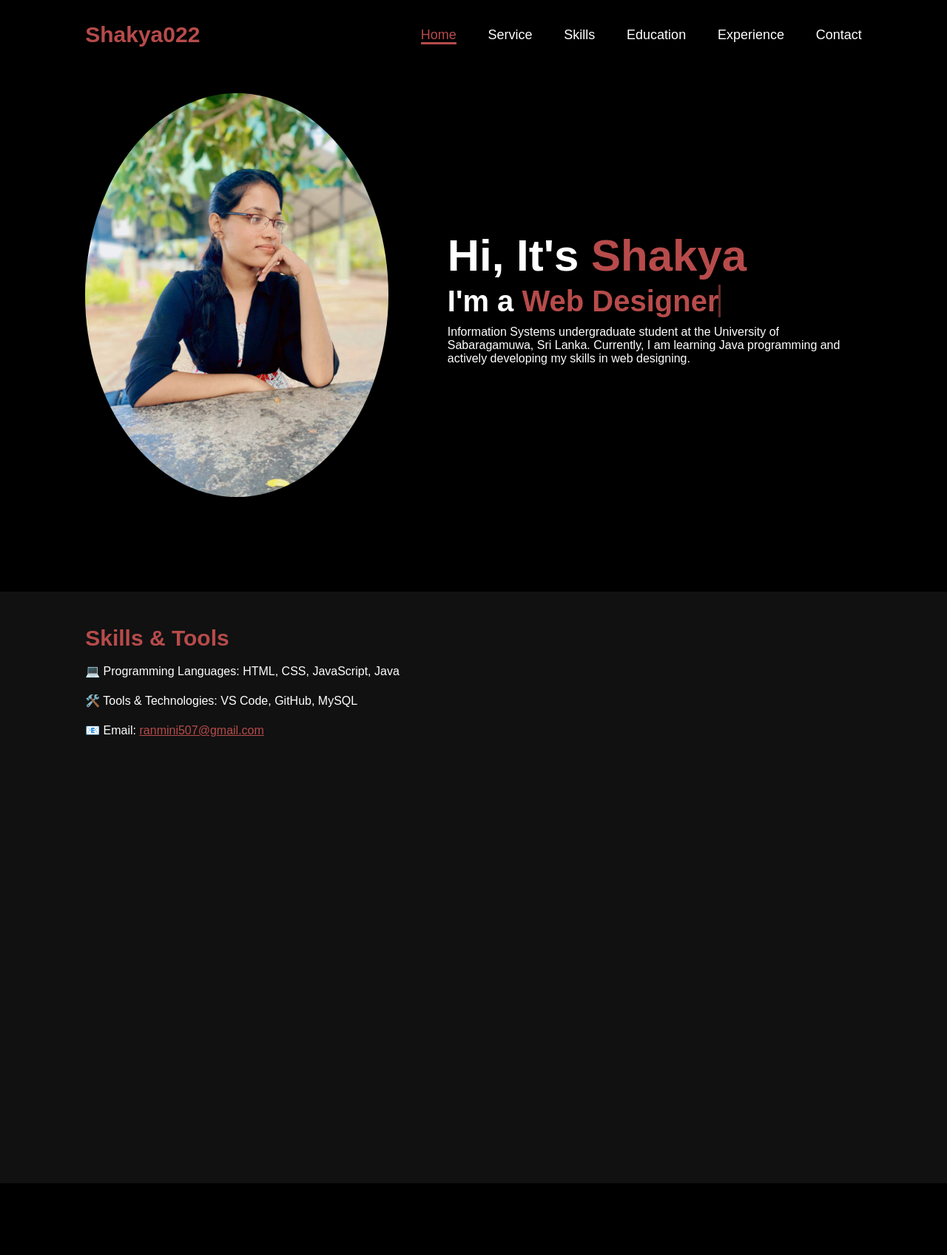
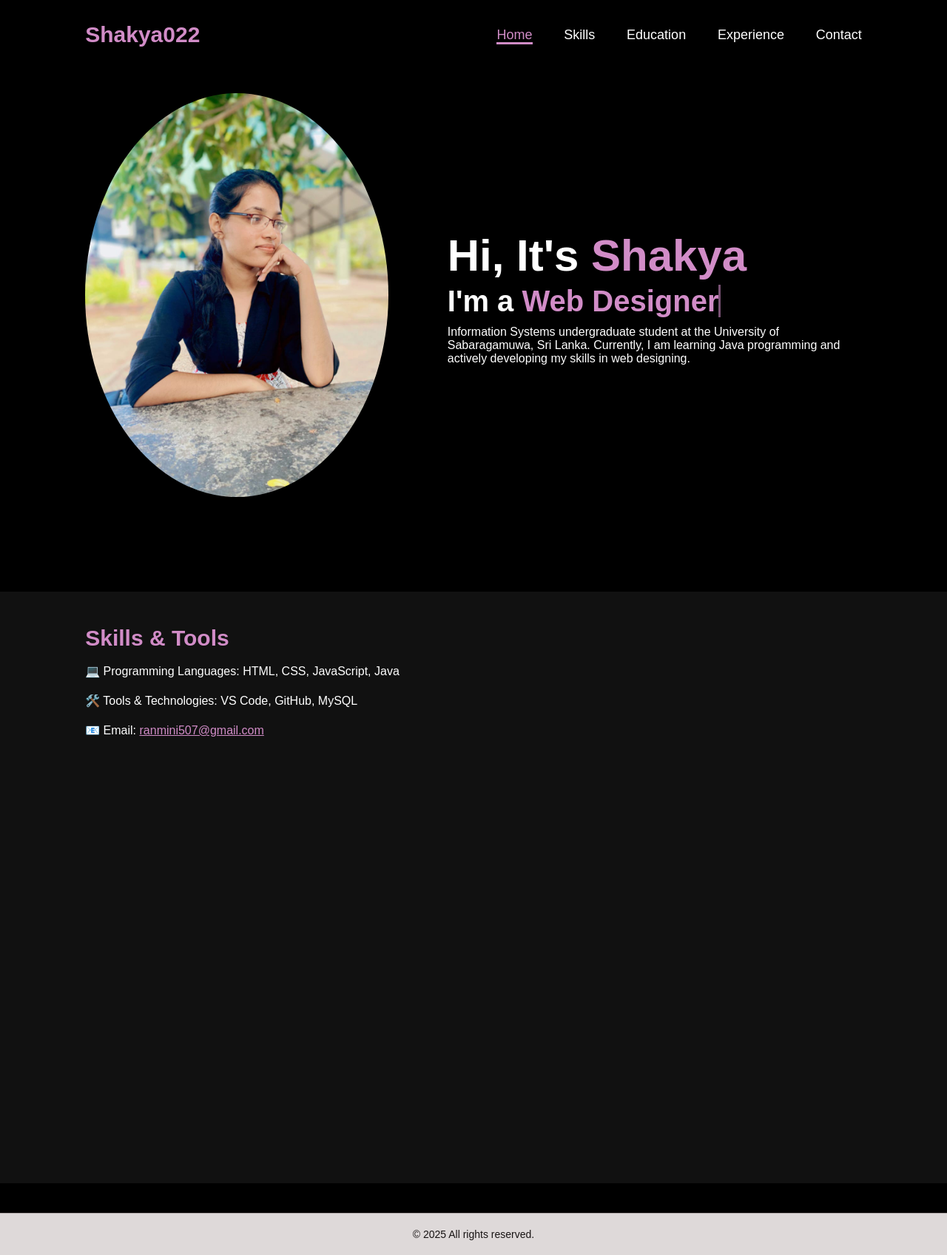
Before and after one commit to shakya022/shakya022, a plain HTML site: page index.html in a window 1280 px wide. Shown: the whole page at 74% size. Before the commit the page ends 1600 px from the top, so only its background shows below. Drawn offline with Linux system fonts and the light colour scheme.

```diff
--- a/CSS/style.css
+++ b/CSS/style.css
@@ -35,7 +35,7 @@
 
 .logo{
     font-size: 3rem;
-    color: #b74b4b;
+    color: #d18cc7;
     font-weight: 800;
     cursor:pointer;
     transition: 0.5 ease;
@@ -57,8 +57,8 @@
 
 nav a:hover,
 nav a.active{
-    color: #b74b4b;
-    border-bottom: 3px solid #b74b4b;
+    color: #d18cc7;
+    border-bottom: 3px solid #d18cc7;
 }
 
 @media(max-width:995px){
@@ -67,8 +67,8 @@
         top: 0;
         right: 0;
         width: 40%;
-        border-left: 3px solid #b74b4b;
-        border-bottom: 3px solid #b74b4b;
+        border-left: 3px solid #d18cc7;
+        border-bottom: 3px solid #d18cc7;
         border-bottom-left-radius: 2rem;
         padding: 1rem solid;
         background-color: #161616;
@@ -89,7 +89,7 @@
     nav a.active{
         padding: 1rem;
         border-radius: 0.5rem;
-        border-bottom: 0.5rem solid #b74b4b;
+        border-bottom: 0.5rem solid #d18cc7;
     }
 }
 
@@ -113,7 +113,7 @@
 
 
 span {
-    color: #b74b4b;
+    color: #d18cc7;
 }
 
 .home-content h3{
@@ -153,7 +153,7 @@
 
 .typing-text span::before{
     content: Information Systems Undergraduate;
-    color: #b74b4b;
+    color: #d18cc7;
     animation: words 20s infinite;
 }
 .typing-text span::after{
@@ -169,7 +169,7 @@
 
 @keyframes cursor{
     to{
-        border-left: 3px solid #b74b4b;
+        border-left: 3px solid #d18cc7;
     }
 
 }
@@ -218,7 +218,7 @@
 
 .skills h2 {
     font-size: 3rem;
-    color: #b74b4b;
+    color: #d18cc7;
     margin-bottom: 2rem;
 }
 
@@ -231,6 +231,15 @@
 }
 
 .skills a {
-    color: #b74b4b;
+    color: #d18cc7;
     text-decoration: underline;
 }
+footer {
+    background-color: #ded9d9;
+    color: #181414;
+    text-align: center;
+    padding: 2rem 0;
+    font-size: 1.4rem;
+    margin-top: 4rem;
+    border-top: 1px solid #ada4a4;
+}
--- a/index.html
+++ b/index.html
@@ -12,7 +12,6 @@
             <a href = "#" class="logo">Shakya022</a>
             <nav>
                 <a href ="#" class="active">Home</a>
-                <a href ="#" >Service</a>
                 <a href ="#" >Skills</a>
                 <a href ="#" >Education</a>
                 <a href ="#" >Experience</a>
@@ -42,6 +41,10 @@
         <li>📧 Email: <a href="mailto:your.email@example.com">ranmini507@gmail.com</a></li>
     </ul>
 </section>
+<footer>
+    <p>&copy; 2025 All rights reserved.</p>
+</footer>
+
 
     </body>
 </html>
```
